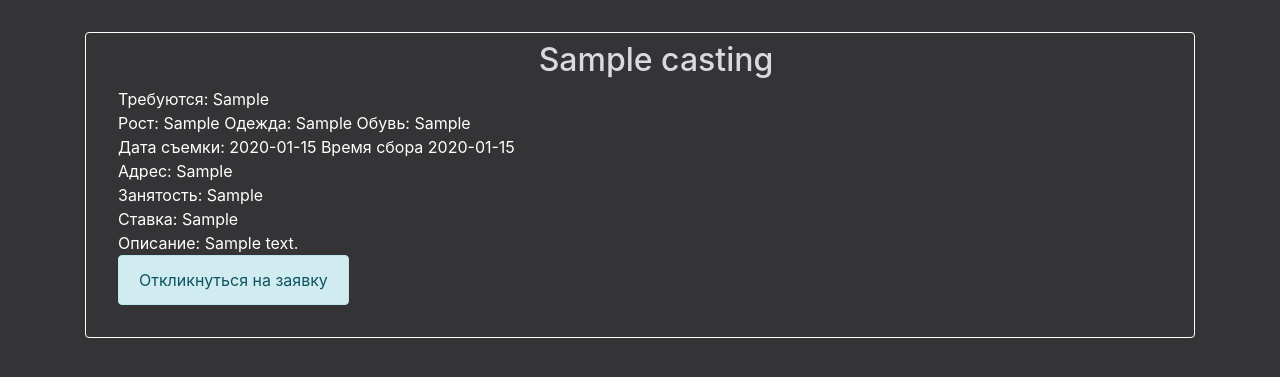
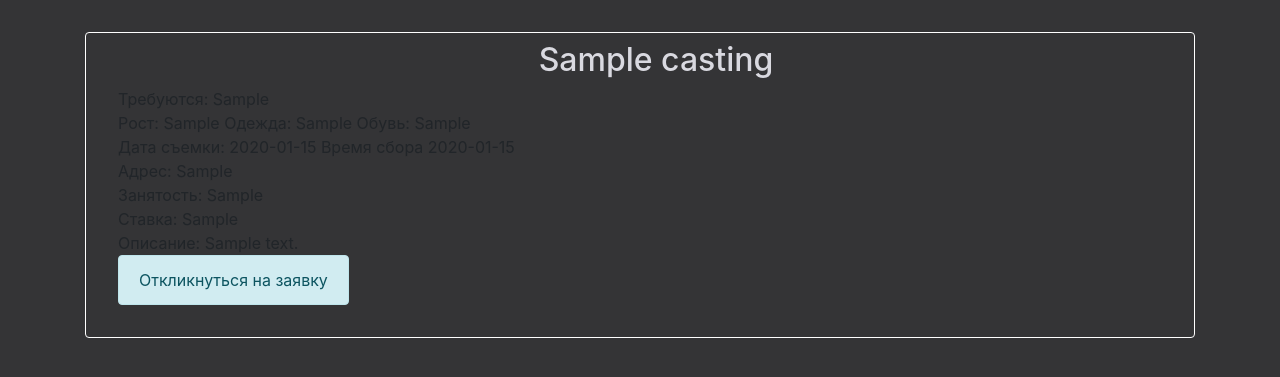
Before and after one commit to YarKirillof/pyproject, a Django app: page / in a window 1280 px wide. Shown: the part 58-435 px from the top of the page. Run offline with Django 3.2, Linux system fonts and the light colour scheme; tables that the repository leaves empty hold one stand-in row (values such as "Sample post"); some libraries are stand-ins or nearby versions.

Commit message:
мердж двух веток

```diff
--- a/mainapp/templates/casting_detail.html
+++ b/mainapp/templates/casting_detail.html
@@ -3,7 +3,7 @@
 
 {% block content %}
   <div>
-  <div class="casting-entry text-white" style="width: 50%; float: left">
+  <div class="casting-entry text-black" style="width: 50%; float: left">
     <h2>{{ casting.title }}</h2>
     <p>Требуются: {{ casting.category }}</p>
     <p>Рост: {{ casting.height }} Одежда: {{ casting.size }} Обувь: {{ casting.sizeshoe }}</p>
--- a/mainapp/templates/home.html
+++ b/mainapp/templates/home.html
@@ -2,7 +2,7 @@
 
 {% block content %}
     {% for casting in castings %}
-        <div class="casting-entry text-white border border-white rounded">
+        <div class="casting-entry text-black border border-white rounded">
             <h2><a href="{% url 'casting_detail' casting.pk %}">{{ casting.title }}</a></h2>
             <p>Требуются: {{ casting.category }}</p>
             <p>Рост: {{ casting.height }} Одежда: {{ casting.size }} Обувь: {{ casting.sizeshoe }}</p>
```
